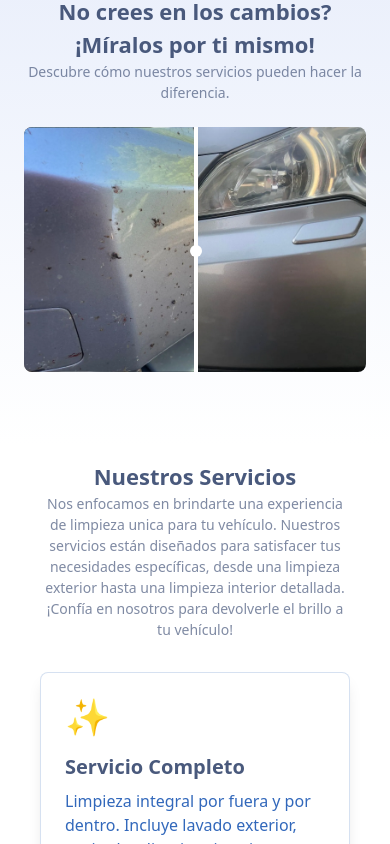
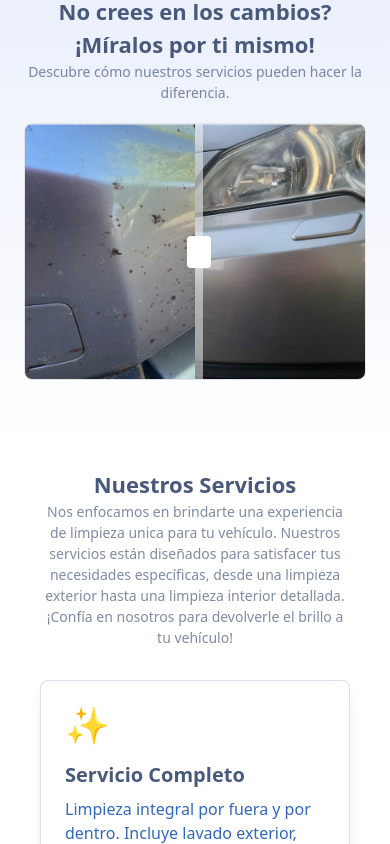
Before and after one commit to diegoleteliers10/riseAndShine, a Next.js app: page / in a window 390 px wide. Shown: the part 880-1724 px from the top of the page. Built offline with nearby package versions, Linux system fonts and the light colour scheme.

Commit message:
adding responsive

```diff
--- a/components/homeComponents/Galeria.tsx
+++ b/components/homeComponents/Galeria.tsx
@@ -11,9 +11,7 @@ export default function Galeria() {
             ¡Descubra la transformación que puede revolucionar su vehículo!
           </p>
         </div>
-        <div className="max-w-[900px]">
-          <ImageCarousel />
-        </div>
+        <ImageCarousel />
         <p className="slogan little_text">
           Nuestro equipo se asegura de que cada vehículo reciba un tratamiento
           excepcional, dejándolo impecable tanto por dentro como por fuera.
--- /dev/null
+++ b/components/homeComponents/images/image-comparison.tsx
@@ -0,0 +1,147 @@
+'use client';
+import { cn } from '@/lib/utils';
+import { useState, createContext, useContext } from 'react';
+import {
+  motion,
+  MotionValue,
+  SpringOptions,
+  useMotionValue,
+  useSpring,
+  useTransform,
+} from 'framer-motion';
+
+const ImageComparisonContext = createContext<
+  | {
+      sliderPosition: number;
+      setSliderPosition: (pos: number) => void;
+      motionSliderPosition: MotionValue<number>;
+    }
+  | undefined
+>(undefined);
+
+type ImageComparisonProps = {
+  children: React.ReactNode;
+  className?: string;
+  enableHover?: boolean;
+  springOptions?: SpringOptions;
+};
+
+const DEFAULT_SPRING_OPTIONS = {
+  bounce: 0,
+  duration: 0,
+};
+
+function ImageComparison({
+  children,
+  className,
+  enableHover,
+  springOptions,
+}: ImageComparisonProps) {
+  const [isDragging, setIsDragging] = useState(false);
+  const motionValue = useMotionValue(50);
+  const motionSliderPosition = useSpring(
+    motionValue,
+    springOptions ?? DEFAULT_SPRING_OPTIONS
+  );
+  const [sliderPosition, setSliderPosition] = useState(50);
+
+  const handleDrag = (event: React.MouseEvent | React.TouchEvent) => {
+    if (!isDragging && !enableHover) return;
+
+    const containerRect = (
+      event.currentTarget as HTMLElement
+    ).getBoundingClientRect();
+    const x =
+      'touches' in event
+        ? event.touches[0].clientX - containerRect.left
+        : (event as React.MouseEvent).clientX - containerRect.left;
+
+    const percentage = Math.min(
+      Math.max((x / containerRect.width) * 100, 0),
+      100
+    );
+    motionValue.set(percentage);
+    setSliderPosition(percentage);
+  };
+
+  return (
+    <ImageComparisonContext.Provider
+      value={{ sliderPosition, setSliderPosition, motionSliderPosition }}
+    >
+      <div
+        className={cn(
+          'relative select-none overflow-hidden max-w-[900px]',
+          enableHover && 'cursor-ew-resize',
+          className
+        )}
+        onMouseMove={handleDrag}
+        onMouseDown={() => !enableHover && setIsDragging(true)}
+        onMouseUp={() => !enableHover && setIsDragging(false)}
+        onMouseLeave={() => !enableHover && setIsDragging(false)}
+        onTouchMove={handleDrag}
+        onTouchStart={() => !enableHover && setIsDragging(true)}
+        onTouchEnd={() => !enableHover && setIsDragging(false)}
+      >
+        {children}
+      </div>
+    </ImageComparisonContext.Provider>
+  );
+}
+
+const ImageComparisonImage = ({
+  className,
+  alt,
+  src,
+  position,
+}: {
+  className?: string;
+  alt: string;
+  src: string;
+  position: 'left' | 'right';
+}) => {
+  const { motionSliderPosition } = useContext(ImageComparisonContext)!;
+  const leftClipPath = useTransform(
+    motionSliderPosition,
+    (value) => `inset(0 0 0 ${value}%)`
+  );
+  const rightClipPath = useTransform(
+    motionSliderPosition,
+    (value) => `inset(0 ${100 - value}% 0 0)`
+  );
+
+  return (
+    <motion.img
+      src={src}
+      alt={alt}
+      className={cn('absolute inset-0 h-full w-full object-cover', className)}
+      style={{
+        clipPath: position === 'left' ? leftClipPath : rightClipPath,
+      }}
+    />
+  );
+};
+
+const ImageComparisonSlider = ({
+  className,
+  children,
+}: {
+  className: string;
+  children?: React.ReactNode;
+}) => {
+  const { motionSliderPosition } = useContext(ImageComparisonContext)!;
+
+  const left = useTransform(motionSliderPosition, (value) => `${value}%`);
+
+  return (
+    <motion.div
+      className={cn('absolute bottom-0 top-0 w-1 cursor-ew-resize', className)}
+      style={{
+        left,
+      }}
+    >
+      {children}
+    </motion.div>
+  );
+};
+
+export { ImageComparison, ImageComparisonImage, ImageComparisonSlider };
--- a/components/homeComponents/images/imageCarousel.tsx
+++ b/components/homeComponents/images/imageCarousel.tsx
@@ -44,7 +44,7 @@ export function ImageCarousel() {
   return (
     <div data-aos="zoom-in" data-aos-delay="200">
       <div>
-      <Carousel setApi={setApi} className="w-full">
+      <Carousel setApi={setApi} className="max-w-[900px]">
         <CarouselContent>
           {images.map((image, index) => (
             <CarouselItem key={index}>
--- a/components/homeComponents/showAfter.tsx
+++ b/components/homeComponents/showAfter.tsx
@@ -1,5 +1,9 @@
-import { Slider } from "./images/imageSlide";
-
+// import { Slider } from "./images/imageSlide";
+import {
+  ImageComparison,
+  ImageComparisonImage,
+  ImageComparisonSlider,
+} from "@/components/homeComponents/images/image-comparison";
 
 export default function showAfter() {
   return (
@@ -13,7 +17,22 @@ export default function showAfter() {
         <p className="section_subtitle">
           Descubre cómo nuestros servicios pueden hacer la diferencia.
         </p>
-        <Slider/>
+        {/* <Slider/> */}
+        <ImageComparison className="mt-5 aspect-[4/3] w-full rounded-lg border border-zinc-200 dark:border-zinc-800">
+          <ImageComparisonImage
+            src="/pictures/carBefore.webp"
+            alt="Motion Primitives Dark"
+            position="left"
+          />
+          <ImageComparisonImage
+            src="/pictures/carAfter.webp"
+            alt="Motion Primitives Light"
+            position="right"
+          />
+          <ImageComparisonSlider className="w-2 bg-white/50 backdrop-blur-sm transition-colors hover:bg-white/80">
+            <div className="absolute left-1/2 top-1/2 h-8 w-6 -translate-x-1/2 -translate-y-1/2 rounded-[4px] bg-white" />
+          </ImageComparisonSlider>
+        </ImageComparison>
       </div>
     </section>
   )
```
